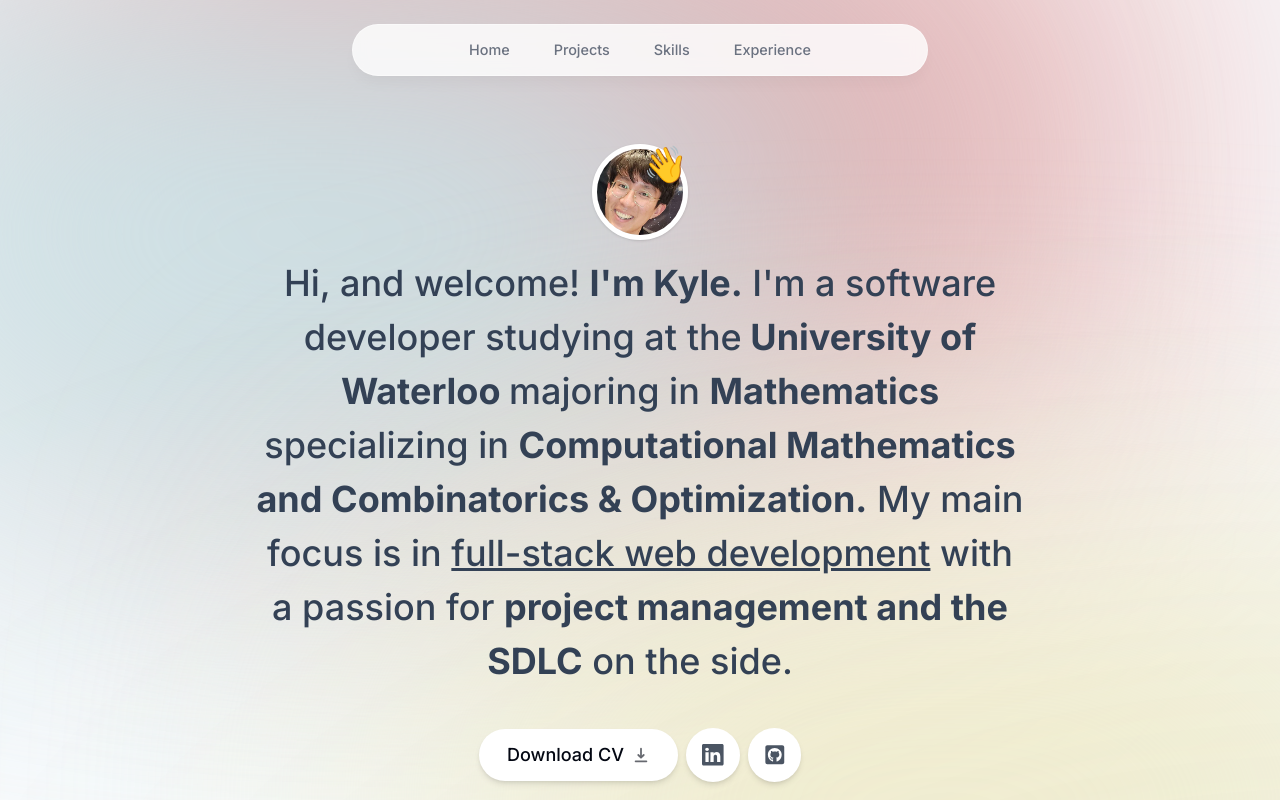
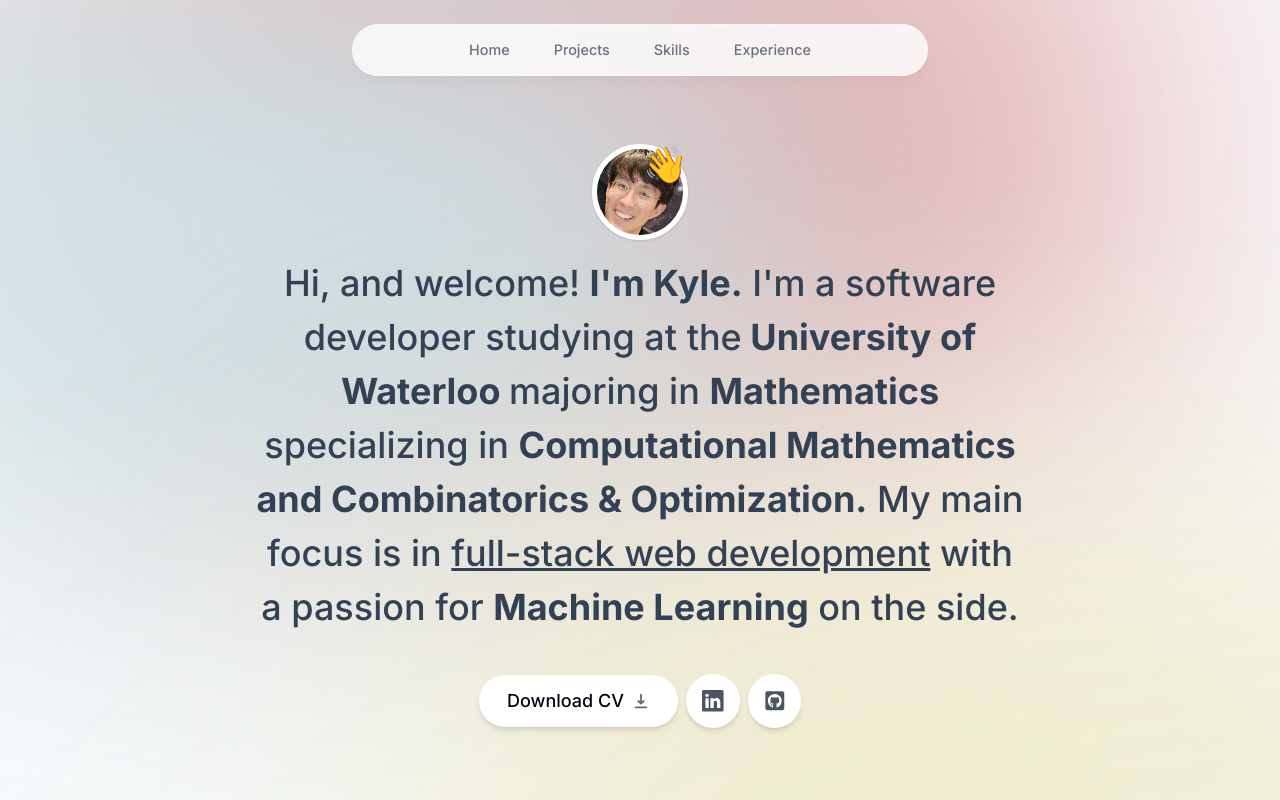
Before and after one commit to ktan46/me-portfolio, a Next.js app: page / in a window 1280 px wide. Shown: the top 800 px of the page. Built offline with nearby package versions, Linux system fonts and the light colour scheme.

Commit message:
Update Intro.tsx

```diff
--- a/components/Intro.tsx
+++ b/components/Intro.tsx
@@ -64,7 +64,7 @@ export default function Intro() {
            full-stack web development
           </span> {" "} with a passion for {" "}
           <span className="font-bold">
-            project management and the SDLC
+            Machine Learning
           </span>{" "} on the side.
         </motion.h1>
         <motion.div className="flex flex-wrap items-center justify-center gap-2 px-4 text-lg font-medium"
```
